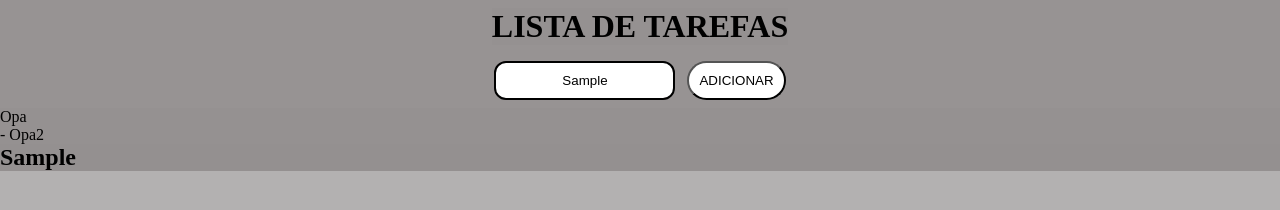
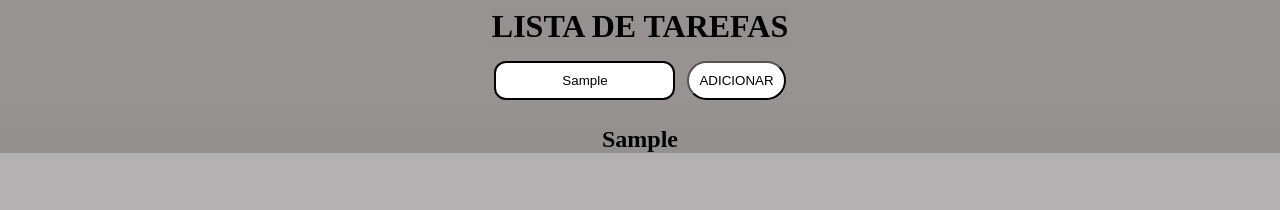
Before and after one commit to Mrzero001002/Exercicio_Jquerry, a plain HTML site: page index.html in a window 1280 px wide. Both pictures are taken after typing "Sample" into the empty fields and a click on the button "ADICIONAR". Drawn offline with nearby package versions, Linux system fonts and the light colour scheme.

Commit message:
adições

```diff
--- a/css.css
+++ b/css.css
@@ -31,3 +31,8 @@ button{
     text-transform: uppercase;
     cursor: pointer;
 }
+
+li{
+    cursor: pointer;
+    text-align: center;
+}
--- a/index.html
+++ b/index.html
@@ -15,8 +15,9 @@
         <button type="submit">Adicionar</button>
     </form>
     <ul>
-        <li>Opa</li>
-        <li>- Opa2</li>
+        <li>
+
+        </li>
     </ul>
 </body>
     <script src="https://code.jquery.com/jquery-3.7.1.min.js"></script>
--- a/js.js
+++ b/js.js
@@ -3,10 +3,9 @@ $(document).ready(function(){
     $('form').on('submit', function(e){
         e.preventDefault();
         const Tar = $("#Tarefa").val();
-        const NovoI = $('<li style="display: none"></li>')
+        const NovoI = $('<li></li>')
         $(`<h2>${Tar}</h2>`).appendTo(NovoI)
         $(NovoI).appendTo('ul');
-        $(NovoI).fadeIn(1000);
         $('#Tarrefa').val('');
     })
 })
```
